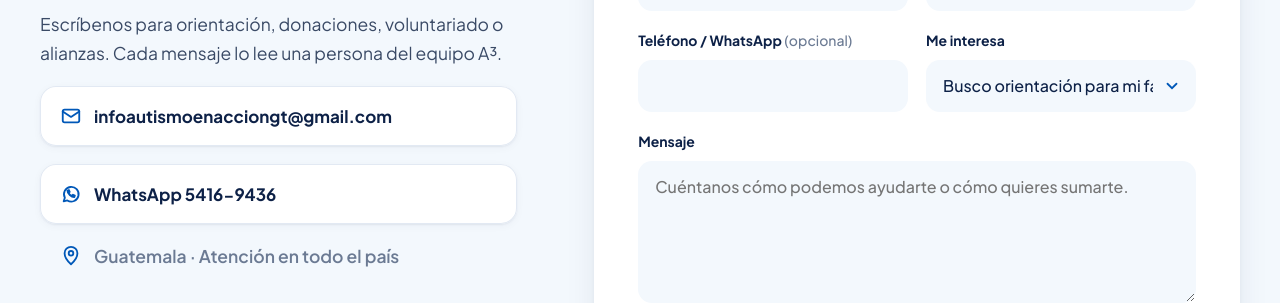
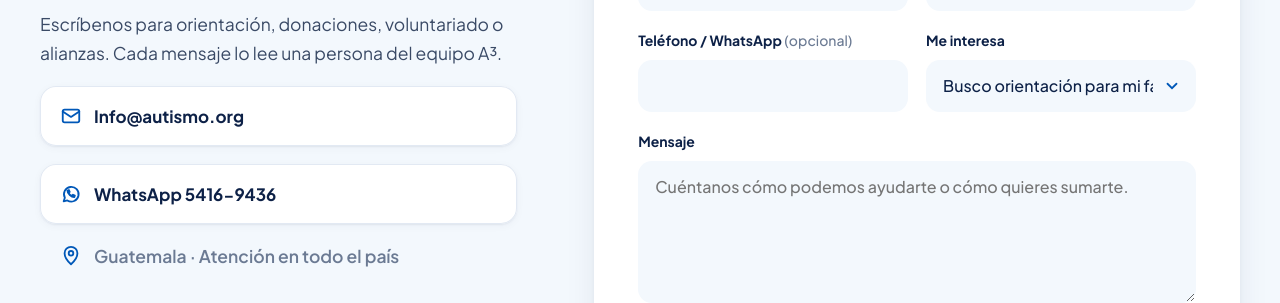
Before and after one commit to JoseMan200124/a3-autismo-gt, a Jekyll site: the page built from index.html, in a window 1280 px wide and 1400 px high, scrolled down 13294 px. Shown: the part 155-458 px from the top of the window. Built offline with Jekyll 4.4.1, drawn with Linux system fonts in a browser that asks for light colours; some web fonts are replaced; some of the changed text lies outside the part shown.

Commit message:
Panel (José Man): actualiza general

```diff
--- a/_data/general.yml
+++ b/_data/general.yml
@@ -1,55 +1,55 @@
-nombre: "A³ Autismo Guatemala"
-nombre_alterno: "A3 Autismo GT"
-lema: "Donde la inclusión se convierte en acción"
-correo: "infoautismoenacciongt@gmail.com"
-ubicacion: "Guatemala · Atención en todo el país"
-whatsapp: "5416-9436"
-whatsapp_mensaje: "Hola A3, quisiera información."
-seo_titulo: "A³ Autismo Guatemala | Donde la inclusión se convierte en acción"
-seo_descripcion: "A³ Autismo Guatemala une a profesionales, personas autistas y familias. Evaluación diagnóstica comprensiva, acompañamiento a familias, convivencia inclusiva y jornadas comunitarias en toda Guatemala."
-redes_descripcion: "Ninguna familia debería recorrer este camino sola. Diagnóstico, acompañamiento e inclusión para personas autistas en Guatemala."
-logo: "/assets/img/logo-a3.webp"
-logo_redes: "/assets/img/logo.png"
-encabezado_nombre: "A3 Autismo"
-encabezado_sub: "GT"
-boton_apoyar: "Quiero apoyar"
-boton_fijo: "Quiero apoyar a A³"
-pie_lema: "Donde la inclusión se convierte en acción."
-pie_firma: "Conectamos · Impulsamos · Incluimos"
+nombre: A³ Autismo Guatemala
+nombre_alterno: A3 Autismo GT
+lema: Donde la inclusión se convierte en acción
+correo: Info@autismo.org
+ubicacion: Guatemala · Atención en todo el país
+whatsapp: 5416-9436
+whatsapp_mensaje: Hola A3, quisiera información.
+seo_titulo: A³ Autismo Guatemala | Donde la inclusión se convierte en acción
+seo_descripcion: A³ Autismo Guatemala une a profesionales, personas autistas y familias. Evaluación diagnóstica comprensiva, acompañamiento a familias, convivencia inclusiva y jornadas comunitarias en toda Guatemala.
+redes_descripcion: Ninguna familia debería recorrer este camino sola. Diagnóstico, acompañamiento e inclusión para personas autistas en Guatemala.
+logo: /assets/img/logo-a3.webp
+logo_redes: /assets/img/logo.png
+encabezado_nombre: A3 Autismo
+encabezado_sub: GT
+boton_apoyar: Quiero apoyar
+boton_fijo: Quiero apoyar a A³
+pie_lema: Donde la inclusión se convierte en acción.
+pie_firma: Conectamos · Impulsamos · Incluimos
 creditos:
-  - texto: "Antigua Guatemala y Volcán de Agua"
-    autor: "amslerPIX"
-    enlace: "https://commons.wikimedia.org/wiki/File:Antigua_Guatemala_2023-02-24_-_Volc%C3%A1n_de_Agua.jpg"
-    licencia: "CC BY 2.0"
-    licencia_enlace: "https://creativecommons.org/licenses/by/2.0/deed.es"
-  - texto: "Maestra con estudiantes"
-    autor: "USDA"
-    enlace: "https://commons.wikimedia.org/wiki/File:USDA_Food_for_Education_in_Guatemala_(20160729-OC-LSC-0273).jpg"
-    licencia: "dominio público"
-    licencia_enlace: ""
-  - texto: "Profesional con materiales de evaluación"
-    autor: "Shixart1985"
-    enlace: "https://commons.wikimedia.org/wiki/File:Female_doctor_engaging_with_educational_toys_in_child_care_facility.jpg"
-    licencia: "CC BY 2.0"
-    licencia_enlace: "https://creativecommons.org/licenses/by/2.0/deed.es"
-  - texto: "Tres generaciones en Chichicastenango"
-    autor: "Arian Zwegers"
-    enlace: "https://commons.wikimedia.org/wiki/File:Chichicastenango_market,_three_generations_(15336478404).jpg"
-    licencia: "CC BY 2.0"
-    licencia_enlace: "https://creativecommons.org/licenses/by/2.0/deed.es"
-  - texto: "Festival de Barriletes de Sumpango"
-    autor: "Josué Goge"
-    enlace: "https://commons.wikimedia.org/wiki/File:Festival_de_Sumpango_20.jpg"
-    licencia: "CC BY 2.0"
-    licencia_enlace: "https://creativecommons.org/licenses/by/2.0/deed.es"
-  - texto: "Lago de Atitlán"
-    autor: "LarissaGomez"
-    enlace: "https://commons.wikimedia.org/wiki/File:Lago_de_Atitl%C3%A1n_en_Guatemala.jpg"
-    licencia: "CC BY-SA 4.0"
-    licencia_enlace: "https://creativecommons.org/licenses/by-sa/4.0/deed.es"
-  - texto: "Calle de Antigua hacia el Volcán de Agua"
-    autor: "Erik Cleves Kristensen"
-    enlace: "https://commons.wikimedia.org/wiki/File:Vista_hacia_Volcan_de_Agua_-_Antigua_Guatemala_2022.jpg"
-    licencia: "CC BY 2.0"
-    licencia_enlace: "https://creativecommons.org/licenses/by/2.0/deed.es"
-creditos_nota: "Fotografías recortadas y optimizadas para web. Las personas que aparecen no están vinculadas a A³ ni a ningún diagnóstico."
+  - texto: Antigua Guatemala y Volcán de Agua
+    autor: amslerPIX
+    enlace: https://commons.wikimedia.org/wiki/File:Antigua_Guatemala_2023-02-24_-_Volc%C3%A1n_de_Agua.jpg
+    licencia: CC BY 2.0
+    licencia_enlace: https://creativecommons.org/licenses/by/2.0/deed.es
+  - texto: Maestra con estudiantes
+    autor: USDA
+    enlace: https://commons.wikimedia.org/wiki/File:USDA_Food_for_Education_in_Guatemala_(20160729-OC-LSC-0273).jpg
+    licencia: dominio público
+    licencia_enlace: ''
+  - texto: Profesional con materiales de evaluación
+    autor: Shixart1985
+    enlace: https://commons.wikimedia.org/wiki/File:Female_doctor_engaging_with_educational_toys_in_child_care_facility.jpg
+    licencia: CC BY 2.0
+    licencia_enlace: https://creativecommons.org/licenses/by/2.0/deed.es
+  - texto: Tres generaciones en Chichicastenango
+    autor: Arian Zwegers
+    enlace: https://commons.wikimedia.org/wiki/File:Chichicastenango_market,_three_generations_(15336478404).jpg
+    licencia: CC BY 2.0
+    licencia_enlace: https://creativecommons.org/licenses/by/2.0/deed.es
+  - texto: Festival de Barriletes de Sumpango
+    autor: Josué Goge
+    enlace: https://commons.wikimedia.org/wiki/File:Festival_de_Sumpango_20.jpg
+    licencia: CC BY 2.0
+    licencia_enlace: https://creativecommons.org/licenses/by/2.0/deed.es
+  - texto: Lago de Atitlán
+    autor: LarissaGomez
+    enlace: https://commons.wikimedia.org/wiki/File:Lago_de_Atitl%C3%A1n_en_Guatemala.jpg
+    licencia: CC BY-SA 4.0
+    licencia_enlace: https://creativecommons.org/licenses/by-sa/4.0/deed.es
+  - texto: Calle de Antigua hacia el Volcán de Agua
+    autor: Erik Cleves Kristensen
+    enlace: https://commons.wikimedia.org/wiki/File:Vista_hacia_Volcan_de_Agua_-_Antigua_Guatemala_2022.jpg
+    licencia: CC BY 2.0
+    licencia_enlace: https://creativecommons.org/licenses/by/2.0/deed.es
+creditos_nota: Fotografías recortadas y optimizadas para web. Las personas que aparecen no están vinculadas a A³ ni a ningún diagnóstico.
```
